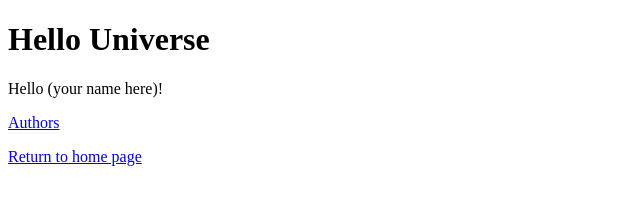
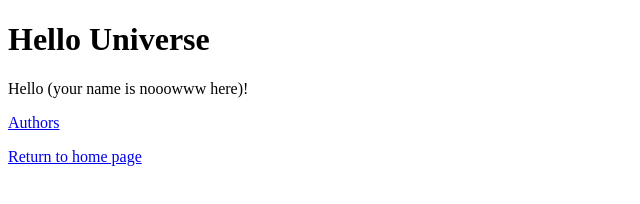
Before and after one commit to 1147279/Lab1TestRepoSoftware, a plain HTML site: page dummy.html in a window 1280 px wide. Shown: the whole page, without its empty margins (0-640 px from the left). Drawn offline with Linux system fonts and the light colour scheme.

Commit message:
Universe

```diff
--- a/dummy.html
+++ b/dummy.html
@@ -4,7 +4,7 @@
 <meta charset="utf-8" /> </head>
 <body>
 <h1>Hello Universe</h1> <p>
-Hello (your name here)! </p>
+Hello (your name is nooowww here)! </p>
 <p><a href="author.html">Authors</a></p>
 <p><a href="index.html">Return to home page</a></p> </body>
 </html>
```
